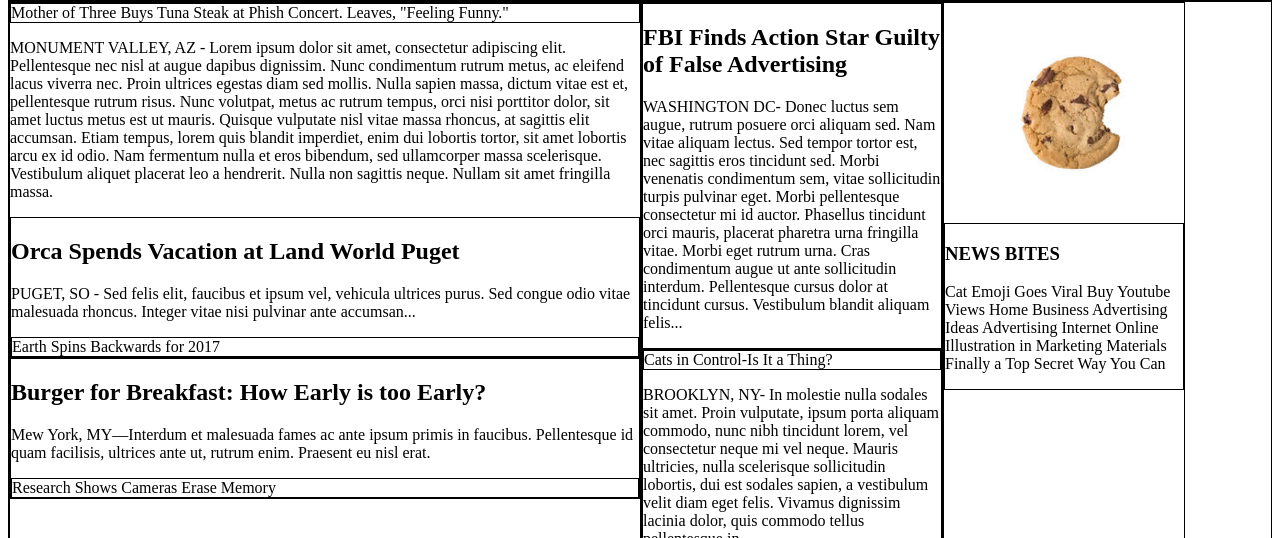
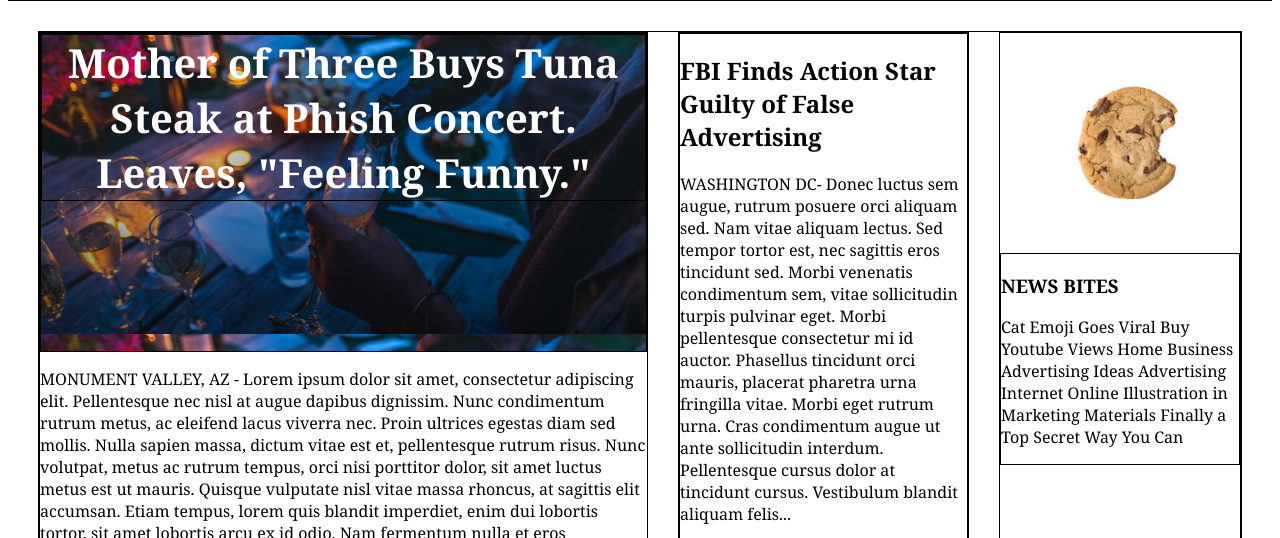
Before and after one commit to nabrus/my_times, a plain HTML site: page index.html in a window 1280 px wide. Shown: the part 88-626 px from the top of the page. Drawn offline with Linux system fonts and the light colour scheme.

Commit message:
add article pictures

```diff
--- a/index.html
+++ b/index.html
@@ -10,10 +10,8 @@
   <!-- Header -->
 
   <header>
-    <div class="logo">
-      <img src="resources/images/img-myt-logo.jpg" />
-      <span>My Times</span>
-    </div>
+    <img src="resources/images/img-myt-logo.jpg" />
+    <span class="logo">My Times</span>
 
     <nav>
       <span><a href="#world">World</a></span>
@@ -27,58 +25,73 @@
 
   <main>
 
-    <!-- Large column -->
+    <!-- Large top of column -->
 
     <div class="column large">
-      <!--<div class="story1">-->
-        <div>Mother of Three Buys Tuna Steak at Phish Concert. Leaves, "Feeling Funny."</div>
+      <div class="main-img">
+        <div class="headline">Mother of Three Buys Tuna Steak at Phish Concert. Leaves, "Feeling Funny."</div>
+      </div>
         <p>
-          MONUMENT VALLEY, AZ - Lorem ipsum dolor sit amet, consectetur adipiscing elit. Pellentesque nec nisl at augue dapibus dignissim. Nunc condimentum rutrum metus, ac eleifend lacus viverra nec. Proin ultrices egestas diam sed mollis. Nulla sapien massa, dictum vitae est et, pellentesque rutrum risus. Nunc volutpat, metus ac rutrum tempus, orci nisi porttitor dolor, sit amet luctus metus est ut mauris. Quisque vulputate nisl vitae massa rhoncus, at sagittis elit accumsan. Etiam tempus, lorem quis blandit imperdiet, enim dui lobortis tortor, sit amet lobortis arcu ex id odio. Nam fermentum nulla et eros bibendum, sed ullamcorper massa scelerisque. Vestibulum aliquet placerat leo a hendrerit. Nulla non sagittis neque. Nullam sit amet fringilla massa.</p>
-      <!--</div>-->
+          MONUMENT VALLEY, AZ - Lorem ipsum dolor sit amet, consectetur adipiscing elit. Pellentesque nec nisl at augue dapibus dignissim. Nunc condimentum rutrum metus, ac eleifend lacus viverra nec. Proin ultrices egestas diam sed mollis. Nulla sapien massa, dictum vitae est et, pellentesque rutrum risus. Nunc volutpat, metus ac rutrum tempus, orci nisi porttitor dolor, sit amet luctus metus est ut mauris. Quisque vulputate nisl vitae massa rhoncus, at sagittis elit accumsan. Etiam tempus, lorem quis blandit imperdiet, enim dui lobortis tortor, sit amet lobortis arcu ex id odio. Nam fermentum nulla et eros bibendum, sed ullamcorper massa scelerisque. Vestibulum aliquet placerat leo a hendrerit. Nulla non sagittis neque. Nullam sit amet fringilla massa.
+        </p>
 
-      <div class="story2">
+
+      <!-- Large middle of column -->
+
+      <div class="story">
         <h2>Orca Spends Vacation at Land World Puget</h2>
         <p>
-          PUGET, SO - Sed felis elit, faucibus et ipsum vel, vehicula ultrices purus. Sed congue odio vitae malesuada rhoncus. Integer vitae nisi pulvinar ante accumsan...</p>
-        <div>Earth Spins Backwards for 2017</div>
+          PUGET, SO - Sed felis elit, faucibus et ipsum vel, vehicula ultrices purus. Sed congue odio vitae malesuada rhoncus. Integer vitae nisi pulvinar ante accumsan...
+        </p>
       </div>
 
-      <div class="story3">
+      <div class="story1-img">
+        <div class="headline">Earth Spins Backwards for 2017</div>
+      </div>
+
+      <!-- Large bottom of column -->
+
+      <div class="story">
         <h2>Burger for Breakfast: How Early is too Early?</h2>
         <p>
-          Mew York, MY—Interdum et malesuada fames ac ante ipsum primis in faucibus. Pellentesque id quam facilisis, ultrices ante ut, rutrum enim. Praesent eu nisl erat.</p>
-        <div>Research Shows Cameras Erase Memory</div>
+          Mew York, MY—Interdum et malesuada fames ac ante ipsum primis in faucibus. Pellentesque id quam facilisis, ultrices ante ut, rutrum enim. Praesent eu nisl erat.
+        </p>
+      </div>
+
+      <div class="story2-img">
+        <div class="headline">Research Shows Cameras Erase Memory</div>
       </div>
     </div>
 
     <!-- Medium column -->
 
     <div class="column medium">
-      <div class="story4">
+      <div class="story3">
         <h2>FBI Finds Action Star Guilty of False Advertising</h2>
         <p>
           WASHINGTON DC- Donec luctus sem augue, rutrum posuere orci aliquam sed. Nam vitae aliquam lectus. Sed tempor tortor est, nec sagittis eros tincidunt sed. Morbi venenatis condimentum sem, vitae sollicitudin turpis pulvinar eget. Morbi pellentesque consectetur mi id auctor. Phasellus tincidunt orci mauris, placerat pharetra urna fringilla vitae. Morbi eget rutrum urna. Cras condimentum augue ut ante sollicitudin interdum. Pellentesque cursus dolor at tincidunt cursus. Vestibulum blandit aliquam felis...</p>
       </div>
 
-      <div class="story5">
-        <div>Cats in Control-Is It a Thing?</div>
-        <p>
-          BROOKLYN, NY- In molestie nulla sodales sit amet. Proin vulputate, ipsum porta aliquam commodo, nunc nibh tincidunt lorem, vel consectetur neque mi vel neque. Mauris ultricies, nulla scelerisque sollicitudin lobortis, dui est sodales sapien, a vestibulum velit diam eget felis. Vivamus dignissim lacinia dolor, quis commodo tellus pellentesque in.</p>
+      <div class="cat">
+        <div class="headline">Cats in Control-Is It a Thing?</div>
       </div>
+
+      <p>
+        BROOKLYN, NY- In molestie nulla sodales sit amet. Proin vulputate, ipsum porta aliquam commodo, nunc nibh tincidunt lorem, vel consectetur neque mi vel neque. Mauris ultricies, nulla scelerisque sollicitudin lobortis, dui est sodales sapien, a vestibulum velit diam eget felis. Vivamus dignissim lacinia dolor, quis commodo tellus pellentesque in.
+      </p>
+
     </div>
 
     <!-- Small column -->
 
     <div class="column small">
       <img src="resources/images/img-news-bite-cookie.png" alt="bite out of cookie" />
-      <div class="story6">
+      <div class="bites">
         <h3>NEWS BITES</h3>
         <p>
           Cat Emoji Goes Viral Buy Youtube Views Home Business Advertising Ideas Advertising Internet Online Illustration in Marketing Materials Finally a Top Secret Way You Can</p>
       </div>
     </div>
-
-
   </main>
 
   </body>
--- a/resources/css/style.css
+++ b/resources/css/style.css
@@ -7,7 +7,7 @@ header {
   font-size: 14px;
   font-weight: bold;
   border-bottom: thin solid black;
-  /*margin-bottom: 30px;  trying to get header correct. with no margin articles up against border */
+
   height: 80px;
   width: 100%;
 }
@@ -15,8 +15,6 @@ header {
 .logo {
   color: MediumAquamarine;
   flex-grow: 1;
-  margin-left: 10px;
-  border: solid black thin; /* remove */
 }
 
 a {
@@ -37,10 +35,16 @@ span {
   margin: 10px;
 }
 
+
 /* main content */
 
 main {
   display: flex;
+  justify-content: center;
+  align-content: space-between;
+  margin: 30px;
+  font-family: Georgia;f
+  font-size: 17px;
   border: thin solid black; /* remove */
 }
 
@@ -61,8 +65,48 @@ div {
 
 .column.medium {
   width: 300px;
+  margin-left: 30px;
 }
 
 .column.small {
   width: 240px;
+  margin-left: 30px;
 }
+
+
+/* pics */
+
+.headline {
+  font-weight: bold;
+  font-size: 30px;
+  color: white;
+  text-align: center;
+}
+
+.main-img {
+  display: flex;
+  background-image: url(../images/img-story-main.png);
+  padding-bottom: 150px;
+}
+
+.main-img .headline {
+  font-size: 40px;
+}
+
+.story1-img {
+  display: flex;
+  background-image: url(../images/img-story-2-fall.png);
+  padding-bottom: 260px;
+}
+
+.story2-img {
+  display: flex;
+  background-image: url(../images/img-story-3-hipster.png);
+  padding-bottom: 227px;
+}
+
+.cat {
+  display:flex;
+  background-image: url(../images/img-cat.png);
+  padding-bottom: 227px;
+}
```
